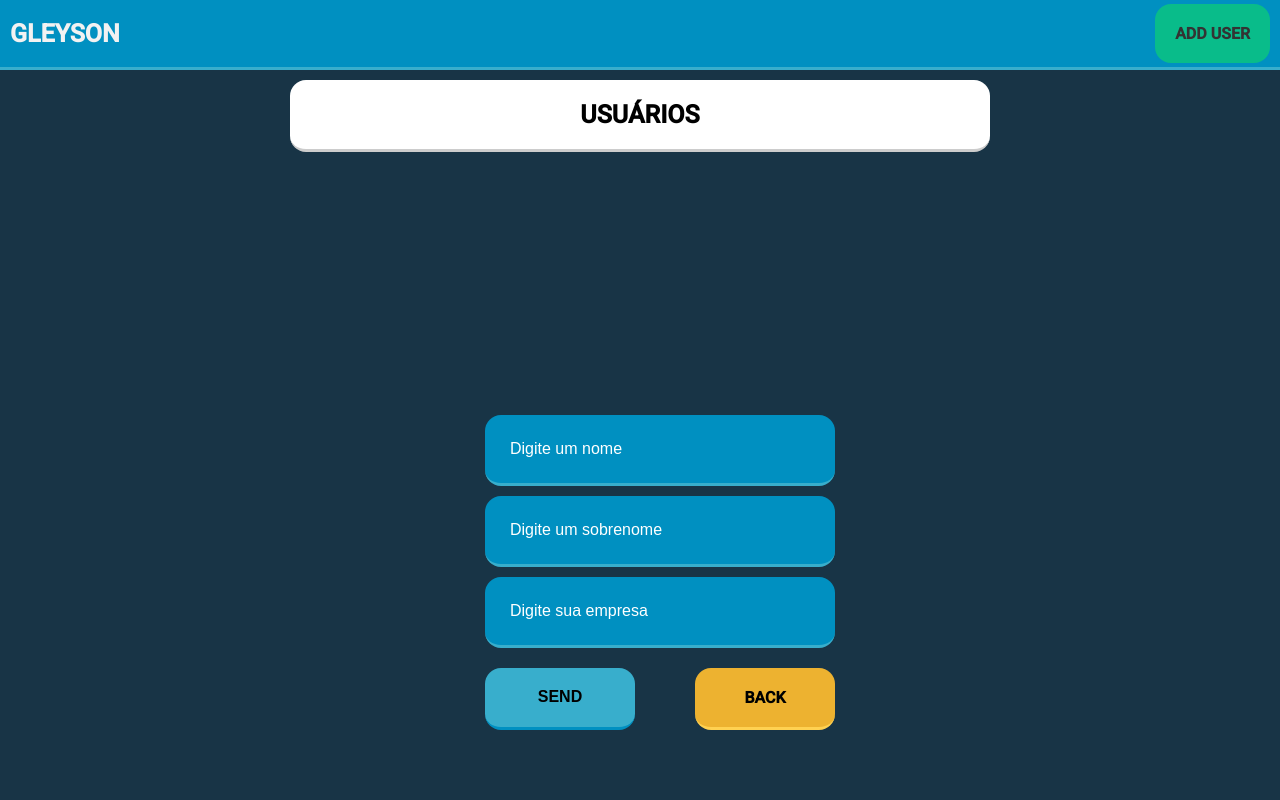
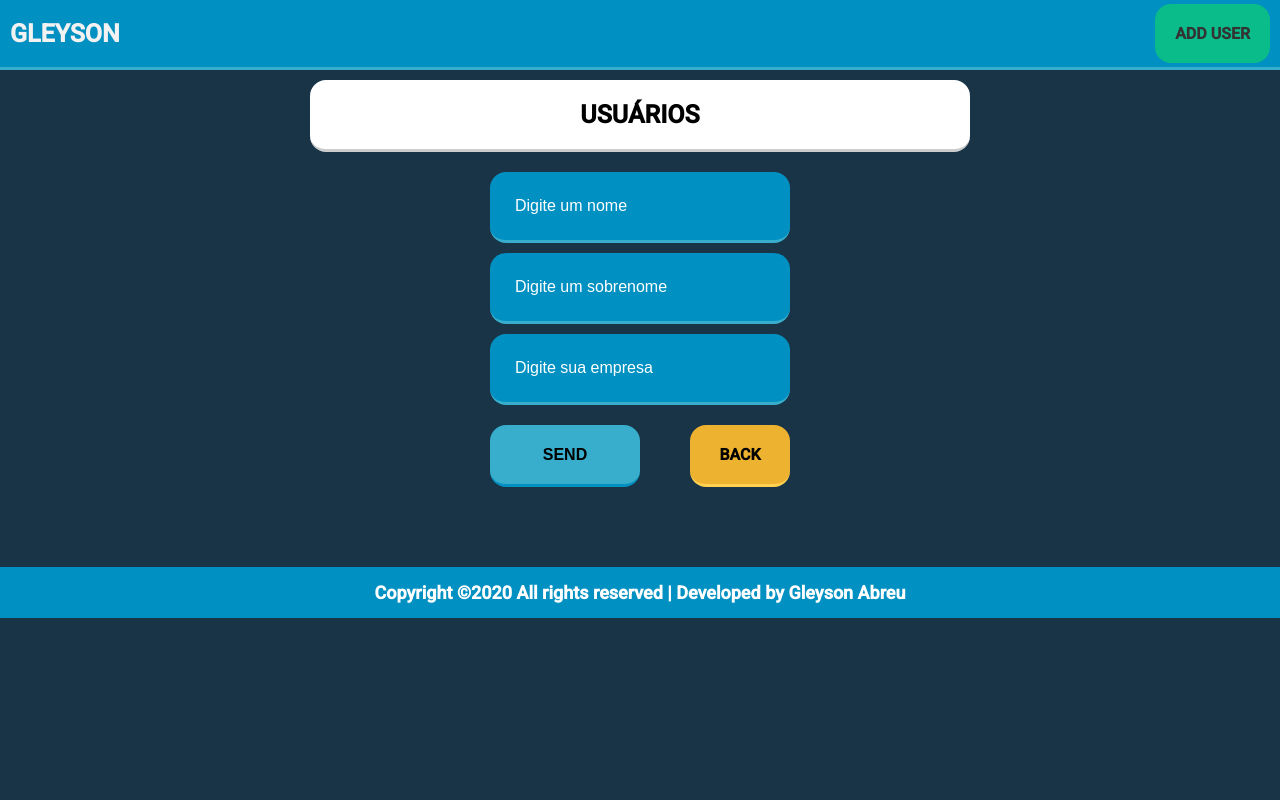
Before and after one commit to gleysonabreu/apirest-react, a React (Create React App) app: page /users/add in a window 1280 px wide. Shown: the top 800 px of the page. Built offline with nearby package versions, Linux system fonts and the light colour scheme.

Commit message:
Adjusts in css design web site

```diff
--- a/src/actions/Add/styles.css
+++ b/src/actions/Add/styles.css
@@ -2,7 +2,6 @@
   display: flex;
   justify-content: center;
   align-items: center;
-  height: 100vh;
 }
 .add-user form input[type=text]{
   width: 300px;
--- a/src/actions/Delete/styles.css
+++ b/src/actions/Delete/styles.css
@@ -2,6 +2,7 @@
   max-width: 700px;
   margin: 20px auto 0;
   padding:0 20px;
+  min-height: 256px;
 }
 .users-list article.user{
   background: #0090C1;
--- a/src/componetns/Footer/styles.css
+++ b/src/componetns/Footer/styles.css
@@ -1,10 +1,9 @@
 footer{
   width: 100%;
   background: #0090C1;
-  padding: 5px;
+  padding: 15px;
   text-align: center;
-  box-sizing: border-box;
-  position: relative;
+  display: block;
 }
 footer p{
   font-size: 18px;
--- a/src/componetns/NotFound/styles.css
+++ b/src/componetns/NotFound/styles.css
@@ -2,7 +2,6 @@
   max-width: 700px;
   margin: 80px auto;
   padding:0 20px;
-  min-height: 100vh;
   }
 .users-list article.user{
   background: #0090C1;
--- a/src/index.css
+++ b/src/index.css
@@ -1,15 +1,18 @@
 @import url('https://fonts.googleapis.com/css?family=Roboto:400,500&display=swap');
-body, html {
-  font-family: "Roboto", 'Helvetica Neue',
-    sans-serif;
-  -webkit-font-smoothing: antialiased;
-  -moz-osx-font-smoothing: grayscale;
+*{
   margin:0;
   padding: 0;
   outline: 0;
   box-sizing: border-box;
-  height: 100vh;
+}
+body {
+  font-family: "Roboto", 'Helvetica Neue',
+    sans-serif;
+  -webkit-font-smoothing: antialiased;
   background: #183446;
+}
+html{
+  height: 100%;
 }
 code {
   font-family: source-code-pro, Menlo, Monaco, Consolas, 'Courier New',
--- a/src/pages/Main/index.js
+++ b/src/pages/Main/index.js
@@ -30,7 +30,7 @@ export default class Main extends Component{
     const {users, message} = this.state;
     if(users.length <= 0){
       return (
-        <div className="users-list">
+        <div className="no-users users-list">
           <article className="user nodata-found">
             <h2 className="message">{message}</h2>
           </article>
@@ -39,8 +39,7 @@ export default class Main extends Component{
       );
     }else{
     return (
-        <div>
-        <div className="users-list">
+        <div className="users-list no-users">
           {users.map(user => (
             <article className="user" key={user.id}>
               <h2><strong>Name:</strong> {user.name} {user.lastname}</h2>
@@ -53,8 +52,6 @@ export default class Main extends Component{
           ))
           }
         </div>
-
-        </div>
       )
     }
   }
--- a/src/pages/Main/styles.css
+++ b/src/pages/Main/styles.css
@@ -1,8 +1,11 @@
+.no-users{
+  min-height: 409px !important;
+}
 .users-list{
   max-width: 700px;
   margin: 80px auto;
   padding:0 20px;
-  min-height: 100vh;
+  min-height: 256px;
   }
 .users-list article.user{
   background: #0090C1;
--- a/src/pages/User/index.js
+++ b/src/pages/User/index.js
@@ -10,11 +10,13 @@ export default class User extends Component {
 
   render() {
     return (
-    <div className="global">
-      <h1>Usuários</h1>
+    <div className="wrapper">
+      <div className="global">
+        <h1>Usuários</h1>
 
-      <div className="outlet">
-        <Outlet />
+        <div className="outlet">
+          <Outlet />
+        </div>
       </div>
     </div>
     );
--- a/src/pages/User/styles.css
+++ b/src/pages/User/styles.css
@@ -2,6 +2,7 @@
   max-width: 700px;
   margin: 80px auto;
   padding:0 20px;
+  height: 100%;
 }
 .global h1{
   background: #FFF;
```
